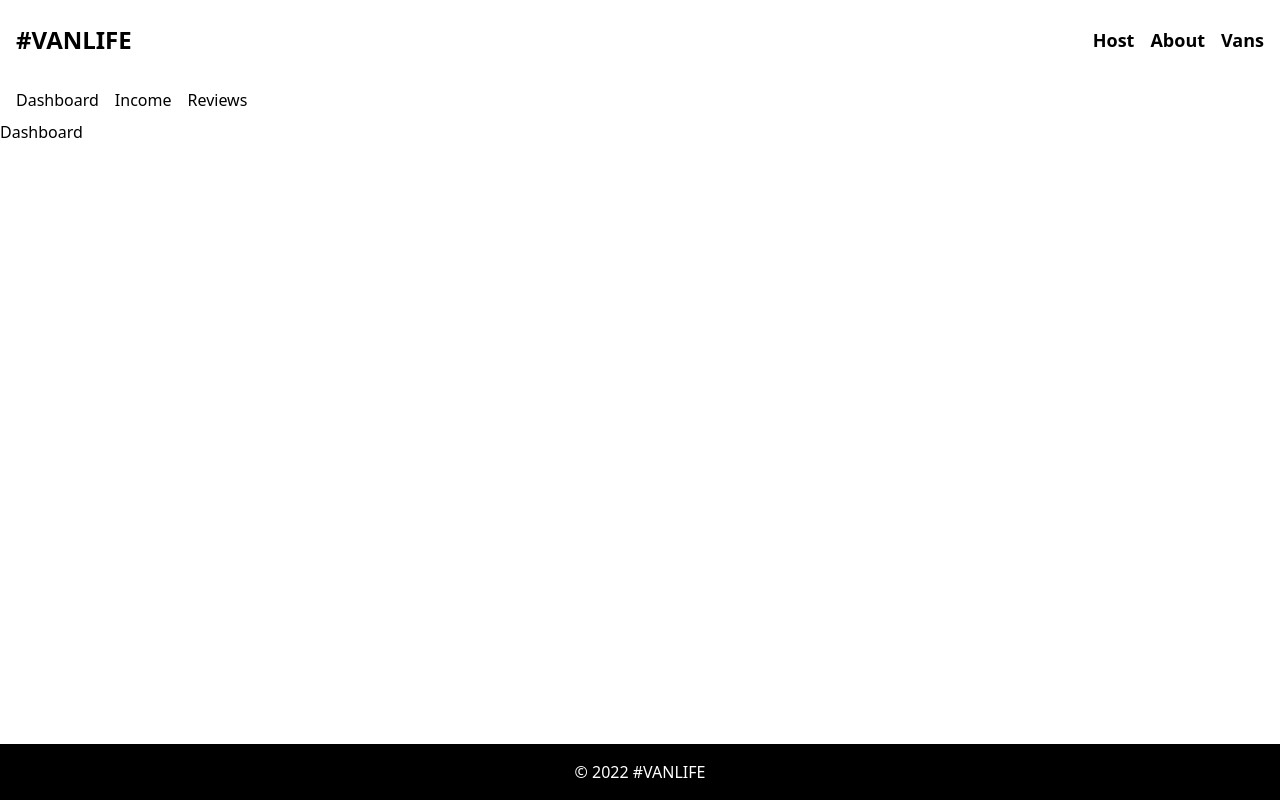
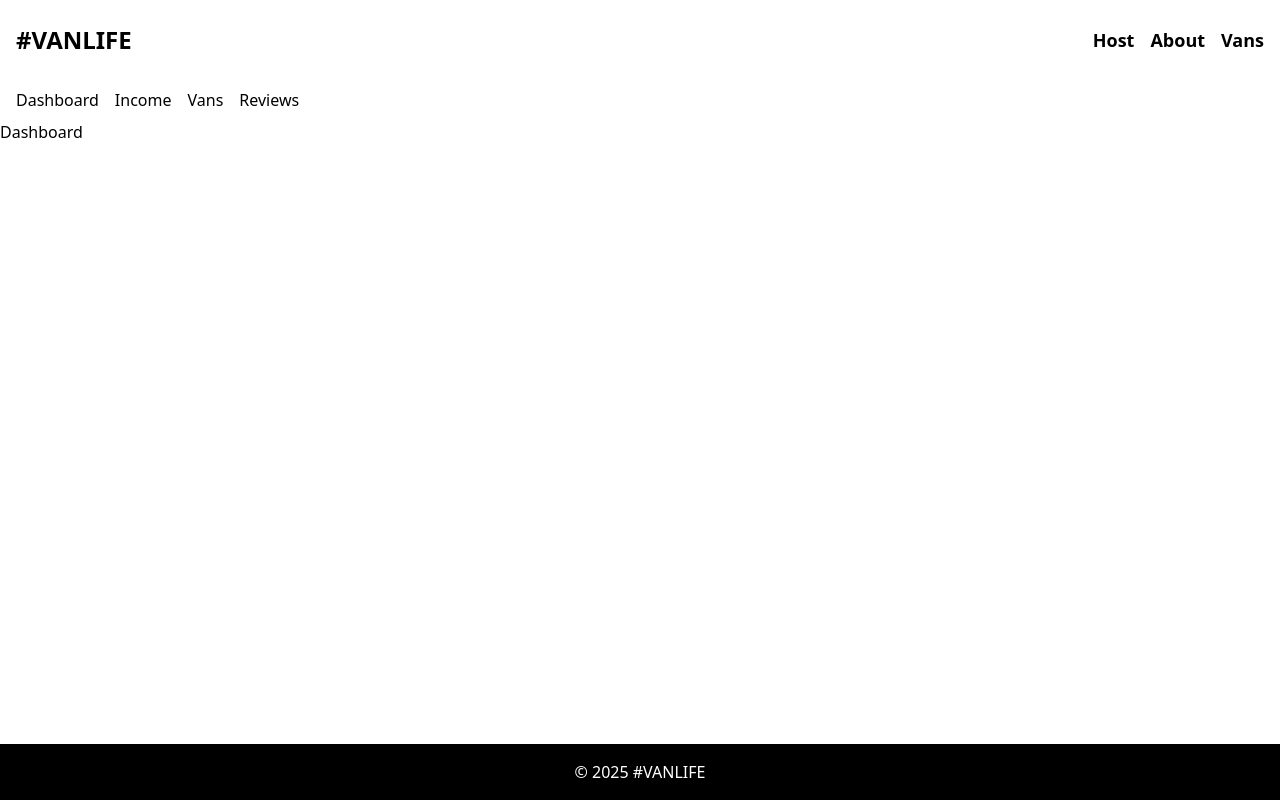
Before and after one commit to M-prisca/React-Router_Van-Life, a React (Vite) app: page /host in a window 1280 px wide. Built offline with nearby package versions, Linux system fonts and the light colour scheme; what miragejs would draw is missing.

Commit message:
feat: Add Host Vans Routes

```diff
--- a/package.json
+++ b/package.json
@@ -27,6 +27,6 @@
     "eslint-plugin-react-hooks": "^5.2.0",
     "eslint-plugin-react-refresh": "^0.4.20",
     "globals": "^16.3.0",
-    "vite": "^7.1.0"
+    "vite": "^7.1.2"
   }
 }
--- a/src/components/Footer.jsx
+++ b/src/components/Footer.jsx
@@ -4,7 +4,7 @@ const Footer = () => {
   return (
     <div>
       <footer className="bg-black text-white text-center p-4">
-        &#169; 2022 #VANLIFE
+        &#169; 2025 #VANLIFE
       </footer>
     </div>
   );
--- a/src/components/HostLayout.jsx
+++ b/src/components/HostLayout.jsx
@@ -21,6 +21,14 @@ const HostLayout = () => {
         >
           Income
         </NavLink>
+
+         <NavLink
+          to="/host/vans"
+          className={({ isActive }) => (isActive ? getLinkClass() : null)}
+        >
+          Vans
+        </NavLink>
+
         <NavLink
           to="/host/reviews"
           className={({ isActive }) => (isActive ? getLinkClass() : null)}
--- a/src/main.jsx
+++ b/src/main.jsx
@@ -7,6 +7,8 @@ import Vans from "./pages/Vans";
 import Dashboard from "./pages/Host/Dashboard.jsx";
 import Income from "./pages/Host/Income.jsx";
 import Reviews from "./pages/Host/Reviews.jsx";
+import HostVansDetail from "./pages/Host/HostVansDetail.jsx";
+import HostVans from "./pages/Host/HostVans.jsx";
 import VanDetail from "./pages/VanDetail.jsx";
 import Layout from "./components/Layout";
 
@@ -28,6 +30,8 @@ function App() {
             <Route index element={<Dashboard />} />
             <Route path="income" element={<Income />} />
             <Route path="reviews" element={<Reviews />} />
+            <Route path="vans" element ={<HostVans />} />
+            <Route path="vans/:id" element ={<HostVansDetail />} />
           </Route>
         </Route>
       </Routes>
--- a/src/pages/Home.jsx
+++ b/src/pages/Home.jsx
@@ -5,7 +5,7 @@ import hmImg from "../assets/home-hero.png";
 function Home() {
   return (
     <section
-      className="relative h-[calc(90vh-60px)] bg-cover bg-center flex items-center justify-center text-center"
+      className="relative h-[calc(93vh-60px)] bg-cover bg-center flex items-center justify-center text-center"
       style={{ backgroundImage: `url(${hmImg})` }}
     >
       <div className="absolute inset-0 bg-black/40" />
--- /dev/null
+++ b/src/pages/Host/HostVans.jsx
@@ -0,0 +1,7 @@
+import React from "react";
+
+export default function HostVans(){
+    return (
+        <h1>Host Vans list page </h1>
+    )
+}
--- /dev/null
+++ b/src/pages/Host/HostVansDetail.jsx
@@ -0,0 +1,7 @@
+import React from "react";
+
+export default function HostVansDetail(){
+    return(
+        <h1> Host vans details </h1>
+    )
+}
```
Also changed, not shown: 1 other file (tests, documents, lock files or other folders).
